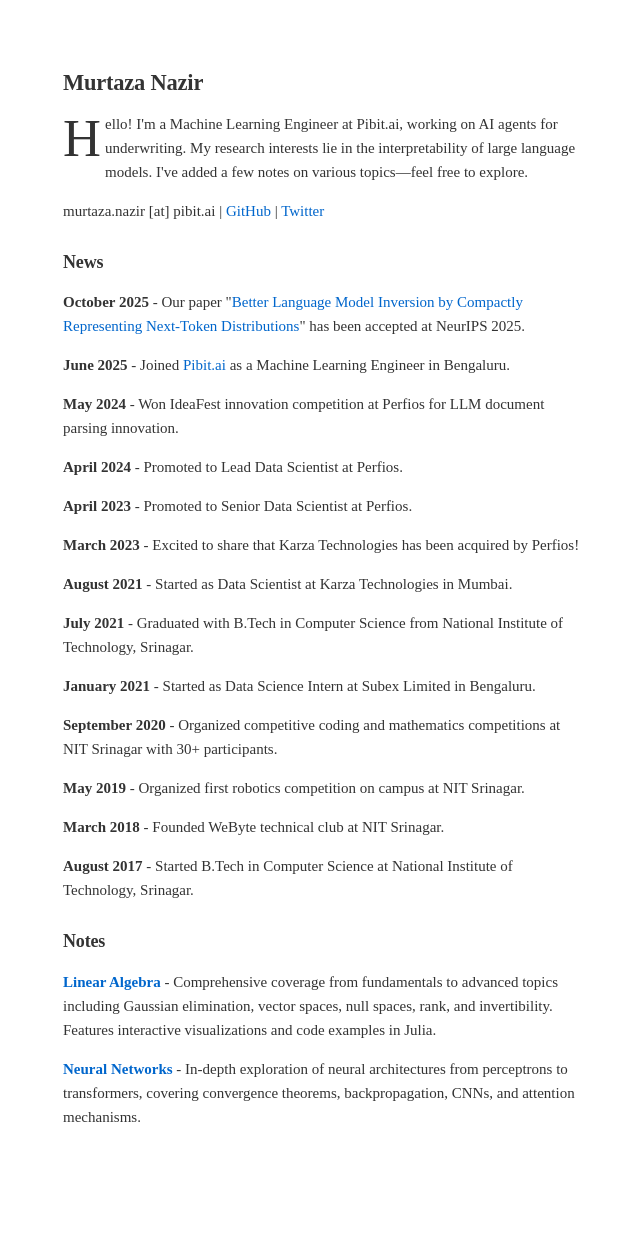
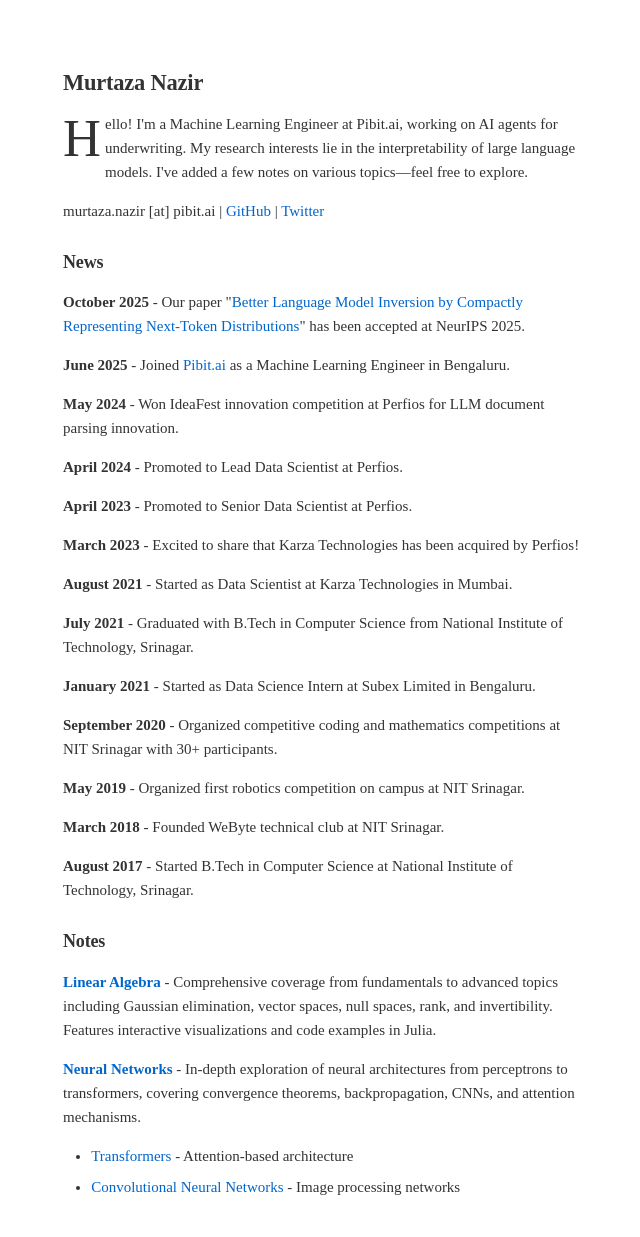
Before and after one commit to themurtazanazir/themurtazanazir.github.io, an MkDocs documentation site: the page built from docs/index.md, in a window 1280 px wide. Shown: the whole page, without its empty margins (196-836 px from the left). Built offline with MkDocs 1.6.1 and Material for MkDocs 9.7.7, drawn with Linux system fonts in a browser that asks for light colours; before the commit the page ends 1166 px from its top, so only the background shows below that.

Commit message:
Add highlighted topics (Transformers, CNNs) to Notes section

```diff
--- a/docs/index.md
+++ b/docs/index.md
@@ -37,3 +37,6 @@ murtaza.nazir [at] pibit.ai | [GitHub](https://github.com/themurtazanazir/) | [T
 **[Linear Algebra](linear_algebra/introduction.md)** - Comprehensive coverage from fundamentals to advanced topics including Gaussian elimination, vector spaces, null spaces, rank, and invertibility. Features interactive visualizations and code examples in Julia.
 
 **[Neural Networks](neural_networks/multiayer-perceptron/index.md)** - In-depth exploration of neural architectures from perceptrons to transformers, covering convergence theorems, backpropagation, CNNs, and attention mechanisms.
+
+- [Transformers](neural_networks/transformer/transformer.md) - Attention-based architecture
+- [Convolutional Neural Networks](neural_networks/convolutional_neural_networks/introduction.md) - Image processing networks
```
